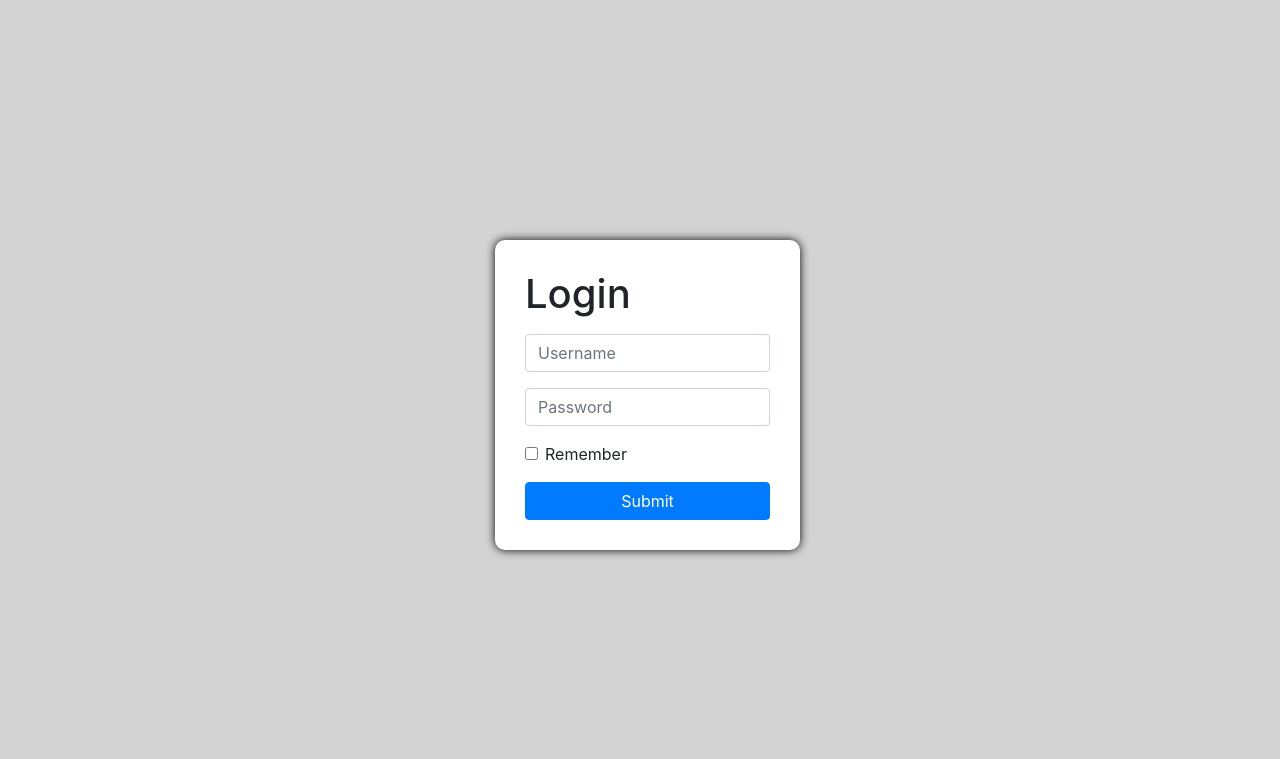
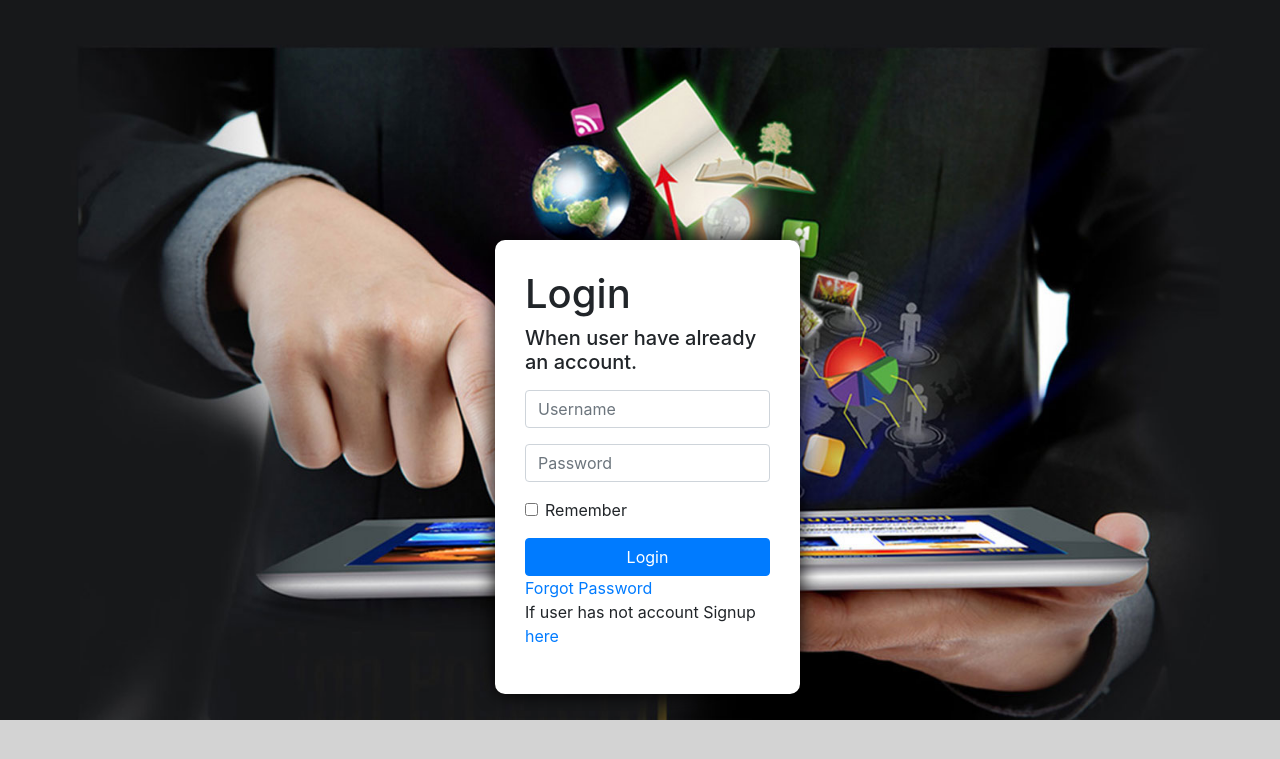
Before and after one commit to rajnibhardwaj1/E-COMMERCE-Website, a PHP site: page /login.html in a window 1280 px wide. Shown: the top 759 px of the page. Run offline with PHP 8.4, Linux system fonts and the light colour scheme.

Commit message:
CSS layouts using a bootstrap.

```diff
--- a/login.html
+++ b/login.html
@@ -16,13 +16,18 @@
 <style>
     body {
         background-color: lightgray;
+        background-image: linear-gradient(rgba(0, 0, 0, 0.164), rgba(0, 0, 0, 0.185)),url('bg-2.jpg');
+        background-repeat: no-repeat;
+        background-size: cover;
+
     }
 
     .form-container {
         background-color: #fff;
         padding: 30px;
         border-radius: 10px;
-        box-shadow: 0px 0px 10px 0px #000;
+        box-shadow: 0px 0px 20px 0px black;
+
         /* width: 30vw; */
 
         /* height: 50vh; */
@@ -45,11 +50,12 @@
                 <form action=" " class="form-container">
                     <div class="form-group">
                         <h1>Login</h1>
+                        <h5>When user have already an account.</h5>
                     </div>
                     <div class="form-group">
                         <!-- <span class="input-group-addon">
                             <span class="glyphicon glyphicon-lock"></span> -->
-                        <input type="text" name="username" id="" class="form-control" placeholder="Username">
+                        <input type="text" name="username" id="InputEmail" class="form-control" placeholder="Username">
                         <!-- </span> -->
 
                     </div>
@@ -60,19 +66,12 @@
                         <input type="checkbox" id="examplechcek1" class="form-check-input">
                         <label for="examplecheck1" class="form-check-label">Remember</label>
                     </div>
-                    <!-- <button type="submit" class="btn"><img src="google-logo2.png" alt=""></button> -->
-                    <button type="submit" class="btn btn-primary btn-block">Submit</button>
-                    <!-- <div class="form-group">
-                    </div>
-                    <div class="form-group">
 
-                        <a href="#"><button type="submit" class="btn btn-block">Submit</button></a>
-                    </div>
-                    <div class="form-group">
-                        <a href=""><button type="submit" class="btn btn-block">Submit</button></a>
+                    <button type="submit" class="btn btn-primary btn-block">Login</button>
+                    <a href="#">Forgot Password</a>
 
-                    </div>
-                    <a href="#"><button type="submit" class="btn btn-block">Submit</button></a> -->
+                    <p>If user has not account Signup <a href="signup.html">here</a></p>
+
                 </form>
             </section>
         </section>
```
Also changed, not shown: login.css (+12 -26 lines).
